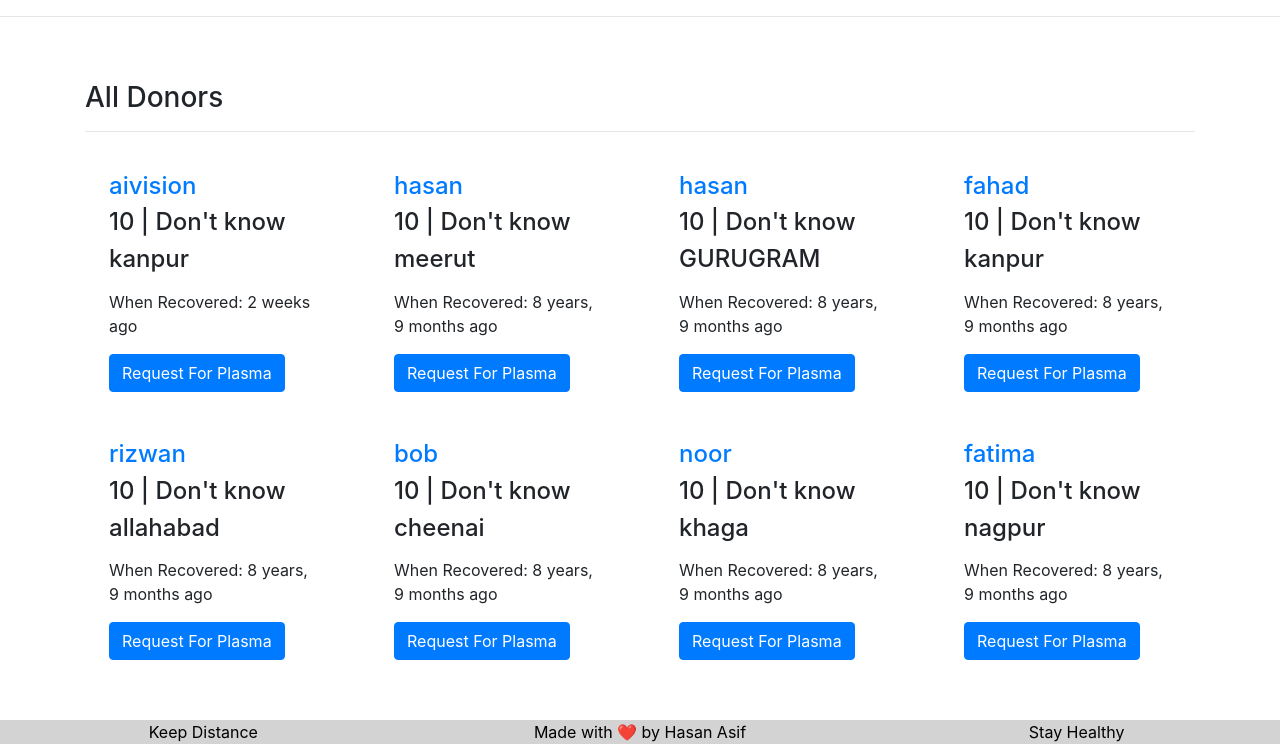
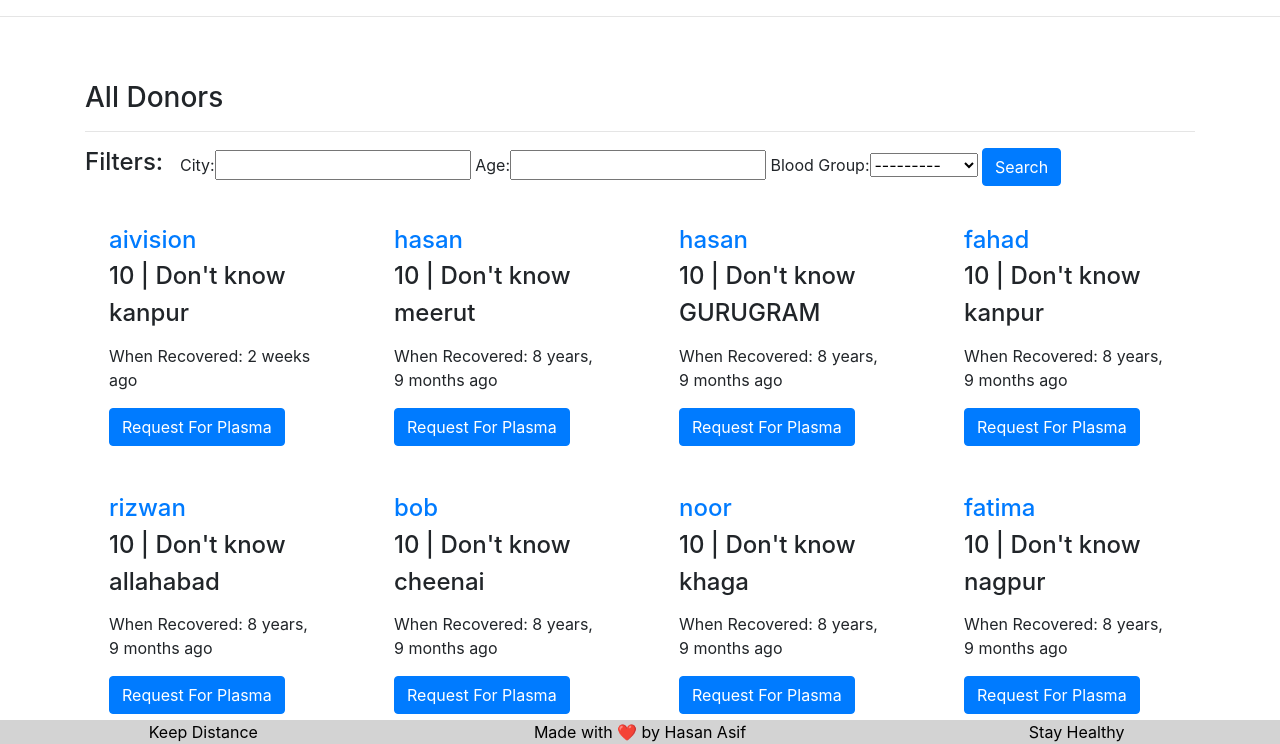
Before and after one commit to hasanasif96/Find_Donor, a Django app: page /explore/ in a window 1280 px wide. Shown: the part 56-800 px from the top of the page. Run offline with Django 3.2, Linux system fonts and the light colour scheme; data comes from the database, SQL or seed files in the repository; some libraries are stand-ins or nearby versions.

Commit message:
Update alldonor.html

```diff
--- a/donorproject/templates/alldonor.html
+++ b/donorproject/templates/alldonor.html
@@ -10,6 +10,18 @@
 <div class="container">
     <h3>All Donors</h3><hr>
     <div class="row">
+         <div class="col-sm-1">
+           <h4>Filters: </h4>
+         </div>
+         <div class="col-sm-11">
+           <form action="" method="get">
+                {{donorfilter.form}}
+                <button class="btn btn-primary">Search</button>
+            </form>
+        </div>
+
+    </div>
+    <div class="row">
         {% for donor in alldonors %}
         <div class="col-md-3">
             <div class="m-4">
@@ -20,6 +32,8 @@
             <a href="{% url 'plasmadonor:request' donor.id %}" class="btn btn-primary">Request For Plasma</a>
             </div>
         </div>
+        {% empty %}
+        <h4 class="col-md-6 offset-md-3"> No Donor found as per your filter. </h4>
         {% endfor %}
  </div>
 </div>
```
